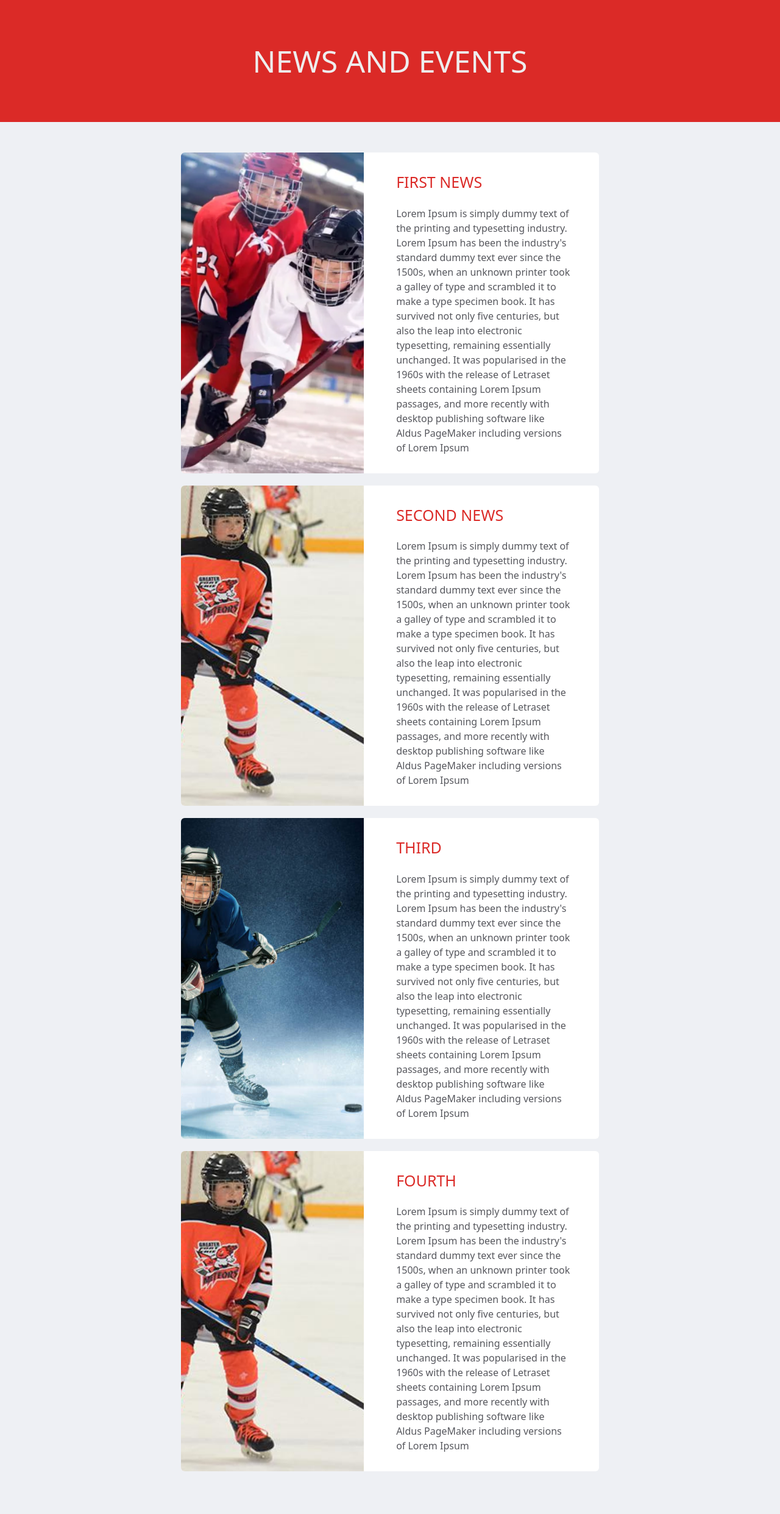
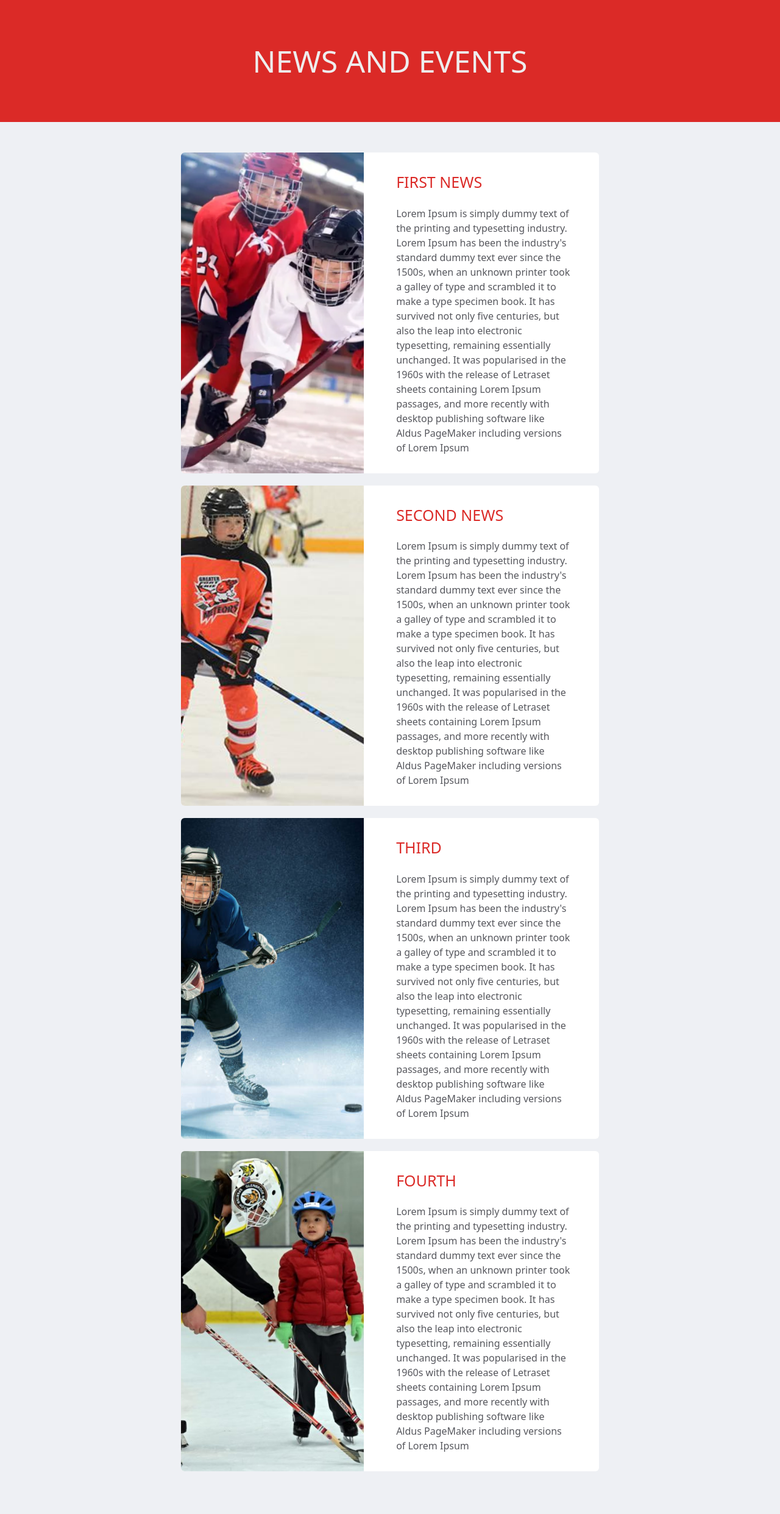
Before and after one commit to evnayd/Hockey, a Jekyll site: the page built from news.md, in a window 1280 px wide. Shown: the whole page at 61% size. Built offline with Jekyll 4.4.1, drawn with Linux system fonts in a browser that asks for light colours.

Commit message:
Update from Forestry.io Crvena Zvezda created uploads/photo-instructor-teaching-hockey-lesson-to-youth-player-768x576.jpeg Crvena Zvezda updated news.md

```diff
--- a/news.md
+++ b/news.md
@@ -32,7 +32,7 @@ news:
     and more recently with desktop publishing software like Aldus PageMaker including
     versions of Lorem Ipsum
 - title: Fourth
-  image: "/uploads/shouldmykidbeplayingup.jpeg"
+  image: "/uploads/photo-instructor-teaching-hockey-lesson-to-youth-player-768x576.jpeg"
   text: Lorem Ipsum is simply dummy text of the printing and typesetting industry.
     Lorem Ipsum has been the industry's standard dummy text ever since the 1500s,
     when an unknown printer took a galley of type and scrambled it to make a type
```
Also changed, not shown: uploads/photo-instructor-teaching-hockey-lesson-to-youth-player-768x576.jpeg (added).
